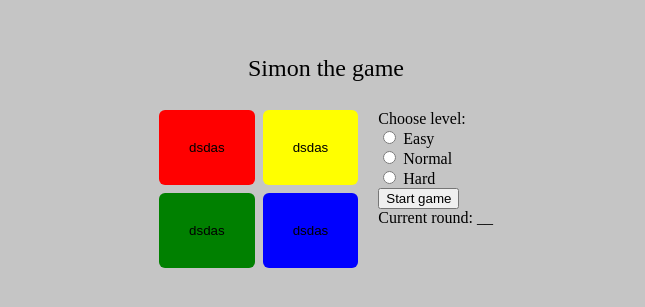
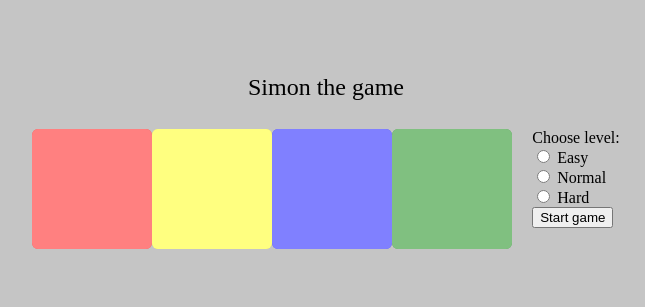
Before and after one commit to Sadnessa/test-game, a Vue app: page / in a window 1280 px wide. Shown: the part 253-560 px from the top of the page, without its empty margins (314-959 px from the left). Built offline with nearby package versions, Linux system fonts and the light colour scheme.

Commit message:
Added game logic.

```diff
--- a/src/App.vue
+++ b/src/App.vue
@@ -3,35 +3,33 @@
     <div class="content__title">Simon the game</div>
     <div class="content__main">
       <div class="content__game">
-        <div class="row">
-          <GameButton bgColor="red">dsdas</GameButton>
-          <GameButton bgColor="yellow">dsdas</GameButton>
-        </div>
-        <div class="row">
-          <GameButton bgColor="green">dsdas</GameButton>
-          <GameButton bgColor="blue">dsdas</GameButton>
+        <div class="items">
+          <GameButton
+            v-for="item in buttons"
+            :key="item.id"
+            :bgColor="item.background"
+            :isActive="item.id == activeButton"
+            @click="gameClick(item)"
+          ></GameButton>
         </div>
       </div>
       <div class="content__options">
         <div class="level">
           Choose level:
-          <label>
-            <input type="radio" name="level" value="easy" />
-            Easy
-          </label>
-          <label>
-            <input type="radio" name="level" value="normal" />
-            Normal
-          </label>
-          <label>
-            <input type="radio" name="level" value="hard" />
-            Hard
+          <label v-for="lvl in gameLevel" :key="lvl">
+            <input
+              type="radio"
+              name="level"
+              :value="lvl"
+              v-model="currentLevel"
+            />
+            {{ lvl }}
           </label>
         </div>
-        <button class="start">Start game</button>
-        <div class="current-state">
-          Current round: __
-          <div class="lose-note"></div>
+        <button class="start" @click="startGame">Start game</button>
+        <div class="current-state" v-if="currentRound">
+          Current round: {{ currentRound }}
+          <div class="lose-note" v-if="lose">Вы проиграли. :с</div>
         </div>
       </div>
     </div>
@@ -40,10 +38,79 @@
 
 <script>
 import GameButton from "./components/GameButton.vue";
-
+import { randomNum } from "./utils/index";
 export default {
   components: {
     GameButton,
+  },
+
+  data() {
+    return {
+      buttons: [
+        {
+          id: 1,
+          background: "red",
+        },
+        {
+          id: 2,
+          background: "yellow",
+        },
+        {
+          id: 3,
+          background: "blue",
+        },
+        {
+          id: 4,
+          background: "green",
+        },
+      ],
+      gameLevel: ["Easy", "Normal", "Hard"],
+      currentLevel: "",
+      gameChoice: [],
+      userChoice: [],
+      activeButton: -1,
+      lose: false,
+    };
+  },
+
+  methods: {
+    startGame() {
+      this.userChoice = [];
+      this.gameChoice = [];
+      this.lose = false;
+      this.newRound();
+    },
+
+    gameClick(item) {
+      let lastIndex = this.userChoice.push(item.id) - 1;
+      if (this.gameChoice[lastIndex] !== this.userChoice[lastIndex]) {
+        this.lose = true;
+        return;
+      }
+      if (this.gameChoice.length == this.userChoice.length) {
+        return this.newRound();
+      }
+    },
+
+    newRound() {
+      this.userChoice = [];
+      this.gameChoice.push(randomNum(1, 4));
+      this.gameChoice.forEach((i, index) => this.highlight(index * 1000, i));
+      this.highlight(this.gameChoice.length * 1000, -1);
+    },
+
+    highlight(delay, id) {
+      setTimeout(() => {
+        this.activeButton = -1;
+        setTimeout(() => (this.activeButton = id), 100);
+      }, delay);
+    },
+  },
+
+  computed: {
+    currentRound() {
+      return this.gameChoice.length;
+    },
   },
 };
 </script>
@@ -75,24 +142,12 @@ body {
 
   &__game {
     margin-right: 20px;
-
-    .row {
-      button {
-        &:first-child {
-          margin-right: 8px;
-        }
-      }
-
-      &:first-child {
-        margin-bottom: 8px;
-      }
-    }
   }
 
   &__options {
     .level {
-     display: flex;
-     flex-direction: column;
+      display: flex;
+      flex-direction: column;
     }
   }
 }
--- a/src/components/GameButton.vue
+++ b/src/components/GameButton.vue
@@ -1,5 +1,5 @@
 <template>
-  <button :style="{ 'background' : bgColor}">
+  <button :style="{ background: bgColor }" :class="{ 'btn--active': isActive }" @click="$emit('click')">
     <slot></slot>
   </button>
 </template>
@@ -10,9 +10,14 @@ export default {
     bgColor: {
       type: String,
       required: true,
-    }
-  }
-}
+    },
+
+    isActive: {
+      type: Boolean,
+      default: false,
+    },
+  },
+};
 </script>
 
 <style lang="scss" scoped>
@@ -20,9 +25,9 @@ button {
   position: relative;
   border-radius: 6px;
   border: none;
-  padding: 30px;
+  padding: 60px;
+  cursor: pointer;
 
-  &:hover {
   &:after {
     content: "";
     position: absolute;
@@ -30,8 +35,28 @@ button {
     height: 100%;
     top: 0px;
     left: 0px;
-      background: rgba(0, 0, 0, 0.123);
+    background: rgba(255, 255, 255, 0.5);
     border-radius: inherit;
+  }
+
+  &:hover {
+    &:after {
+      background: rgba(0, 0, 0, 0.1);
+    }
+  }
+
+  &:active {
+    &:after {
+      background: transparent;
+    }
+  }
+
+  &.btn {
+    &--active {
+      &:after {
+        background: transparent;
+        outline: 2px solid rgba(255, 255, 255, 0.849)
+      }
     }
   }
 }
--- /dev/null
+++ b/src/utils/index.js
@@ -0,0 +1,3 @@
+export function randomNum(min, max) {
+  return Math.floor(Math.random() * (max - min + 1) + min)
+}
```
Also changed, not shown: 1 other file (tests, documents, lock files or other folders). Lines whose indentation alone changed are shown as unchanged.
